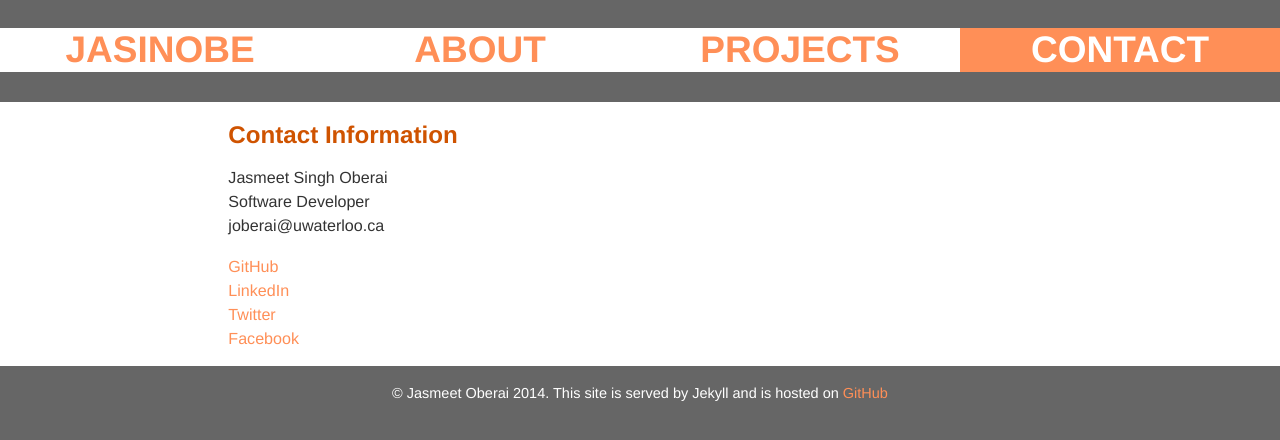
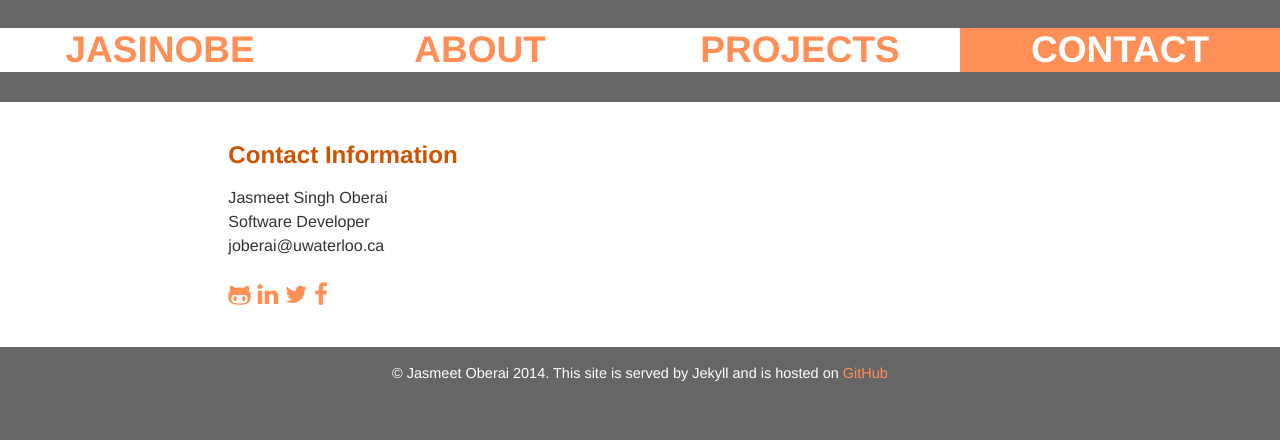
Before and after one commit to jasmeeto/jasmeeto.github.io, a Jekyll site: the page built from contact/index.html, in a window 1280 px wide. Shown: the top 440 px of the page. Built offline with Jekyll 4.4.1, drawn with Linux system fonts in a browser that asks for light colours; nearby versions of some CDN libraries; Markdown is read by kramdown in place of the engine named in the settings.

Commit message:
added social icons and github styling

```diff
--- a/_layouts/default.html
+++ b/_layouts/default.html
@@ -8,6 +8,9 @@
 
         <!--Bootstrap -->
         <link rel="stylesheet" href="//netdna.bootstrapcdn.com/bootstrap/3.0.3/css/bootstrap.min.css">
+
+        <!--FontAwesome -->
+        <link  rel="stylesheet" href="//netdna.bootstrapcdn.com/font-awesome/4.0.3/css/font-awesome.css">
 
         <!-- Custom CSS -->
         <link rel="stylesheet" href="/assets/css/main.css">
--- a/about/index.html
+++ b/about/index.html
@@ -10,7 +10,7 @@
         <h2 class="sub-heading">About</h2>
         <div class="about">
           <ul>
-              <li><a href="/assets/pdf/Jasmeet-Oberai-CV.pdf">PDF Resume</a></li>
+              <li> <a href="/assets/pdf/Jasmeet-Oberai-CV.pdf">PDF Resume</a></li>
           </ul>
         </div>
       </section>
--- a/assets/css/main.css
+++ b/assets/css/main.css
@@ -14,8 +14,8 @@
 
 body {
   background-color: #666;
-  font: Helvetica, Arial, sans-serif;
-  font-size: ;
+  font: lucida, sans-serif;
+  font-size: 140%;
   text-align: center;
 }
 
@@ -163,6 +163,10 @@
   overflow: hidden;
 }
 
+.social{
+  font-size:150%;
+}
+
 /*****************************************************************************/
 /*
 /* Posts
--- a/contact/index.html
+++ b/contact/index.html
@@ -6,6 +6,7 @@
 
 <div class="custom-row">
   <article class="home col-md-6 col-md-offset-2">
+    <section>
       <h2 class="sub-heading">Contact Information</h2>
       <div class="contact">
         <p>
@@ -15,12 +16,13 @@
         </p>
       </div>
       <div class="contact">
-      <p>
-        <a href="https://github.com/{{site.github}}">GitHub</a><br />
-        <a href="http://ca.linkedin.com/in/{{ site.linkedin }}/">LinkedIn</a><br />
-        <a href="https://twitter.com/{{site.twitter}}">Twitter</a><br />
-        <a href="https://facebook.com/{{site.facebook}}">Facebook</a><br />
+        <p class="social">
+          <a href="https://github.com/{{site.github}}"><i class="fa fa-github-alt"></i></a>
+          <a href="http://ca.linkedin.com/in/{{ site.linkedin }}/"><i class="fa fa-linkedin"></i></a>
+          <a href="https://twitter.com/{{site.twitter}}"><i class="fa fa-twitter"></i></a>
+          <a href="https://facebook.com/{{site.facebook}}"><i class="fa fa-facebook"></i></a>
         </p>
       </div>
+    </section>
   </article>
 </div>
```
Lines whose indentation alone changed are shown as unchanged.
